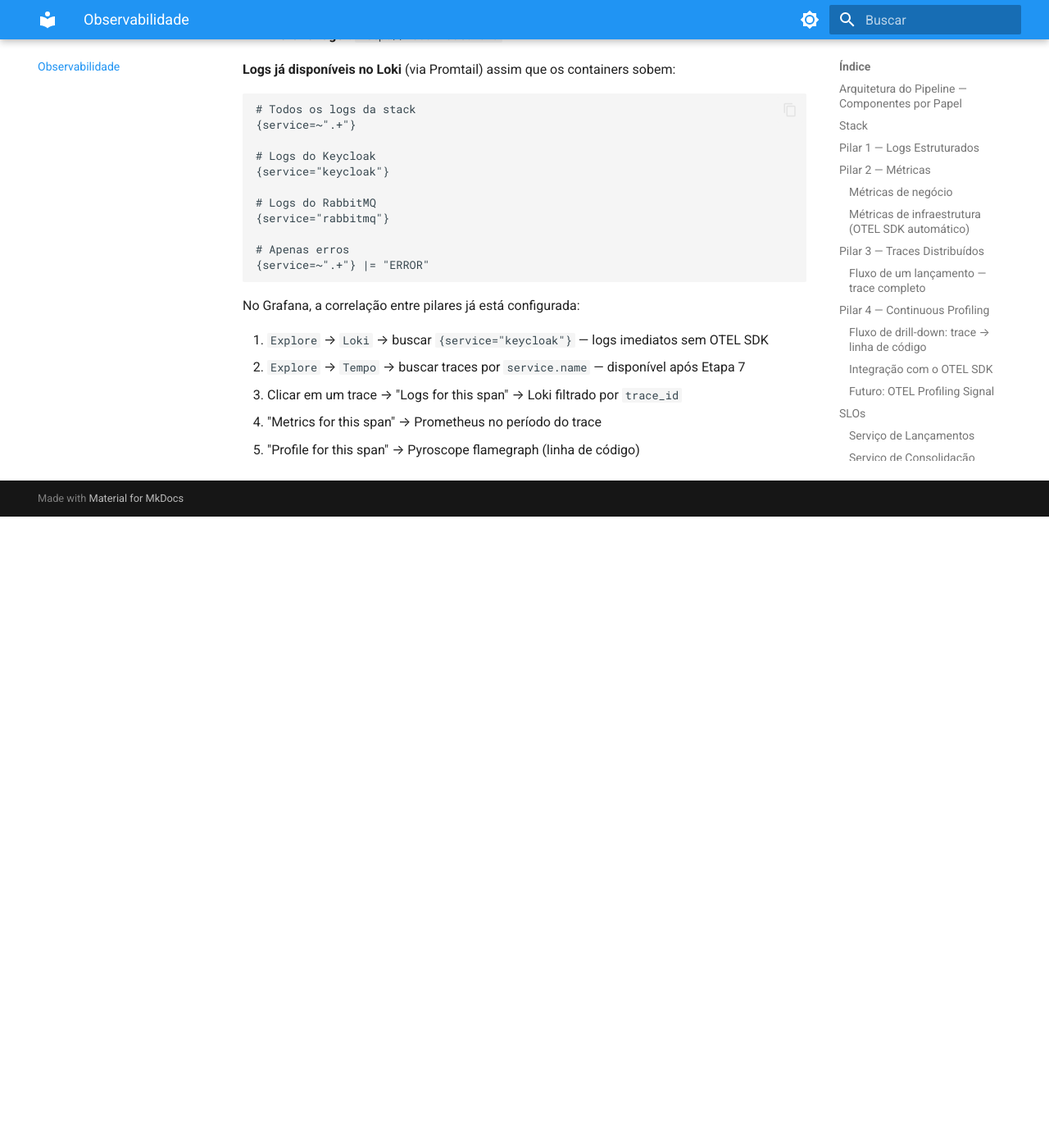
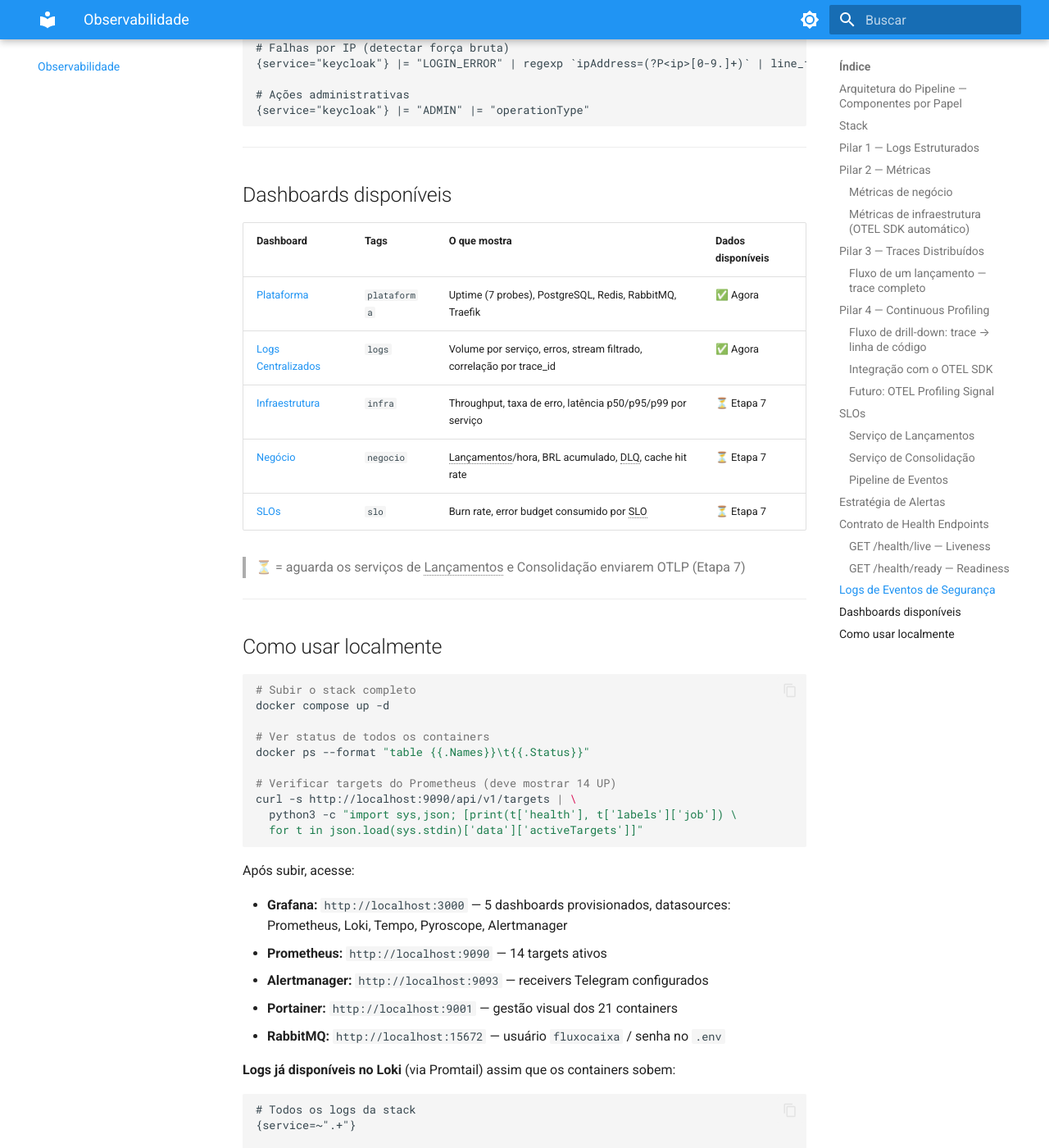
Before and after one commit to gsperim/account-engine-lab, an MkDocs documentation site: the page built from docs/observabilidade/index.md, in a window 1280 px wide and 1400 px high, scrolled down 11512 px. Shown: the whole window at 82% size. Built offline with MkDocs 1.6.1 and Material for MkDocs 9.7.7, drawn with Linux system fonts in a browser that asks for light colours; before the commit the page ends 12142 px from its top, so only the background shows below that; some of the changed text lies outside the part shown.

Commit message:
docs(obs): atualizar página de observabilidade com estado real da stack
- Stack: adicionar Alertmanager, Blackbox, Portainer com container_names
- Alertas: refletir Telegram ativo + tabela de onde verificar no Grafana
- Dashboards: nova seção com os 5 dashboards, disponibilidade e links
- Como usar: comandos atualizados, 14 targets, todos os acessos locais

Co-Authored-By: Claude Sonnet 4.6 <noreply@anthropic.com>

````diff
--- a/docs/observabilidade/index.md
+++ b/docs/observabilidade/index.md
@@ -99,14 +99,17 @@ flowchart LR
 
 ## Stack
 
-| Porta local | Componente | Pilar |
-|-------------|-----------|-------|
-| `:3000` | Grafana | UI unificada — correlação entre todos os pilares |
-| `:4317 / :4318` | OTEL Collector | Pipeline de traces, métricas e logs |
-| `:9090` | Prometheus | Métricas |
-| `:3100` | Loki | Logs |
-| `:3200` | Tempo | Traces |
-| `:4040` | Pyroscope | Profiles (drill-down até linha de código) |
+| Porta local | Container | Papel | Pilar |
+|-------------|-----------|-------|-------|
+| `:3000` | `obs-grafana` | UI unificada — dashboards, Explore, correlação | Visualização |
+| `:9090` | `obs-prometheus` | Métricas + avaliação de regras de alerta | Métricas |
+| `:9093` | `obs-alertmanager` | Roteamento de alertas → Telegram / Slack / PagerDuty | Alertas |
+| `:3100` | `obs-loki` | Logs | Logs |
+| `:3200` | `obs-tempo` | Traces distribuídos | Traces |
+| `:4040` | `obs-pyroscope` | Continuous profiling (drill-down até linha de código) | Profiles |
+| `:4317 / :4318` | `obs-otel-collector` | Pipeline OTLP — recebe, processa, roteia | Pipeline |
+| `:9115` | `obs-blackbox` | Probes sintéticos de uptime (7 endpoints monitorados) | Uptime |
+| `:9001` | `dev-portainer` | Gestão visual dos containers | Dev |
 
 ---
 
@@ -320,8 +323,17 @@ OTEL SDK (profiling) → OTEL Collector → Pyroscope
 | **Warning** | Burn rate > 1× (consumindo budget acima do normal) | Telegram ⚠️ | Slack `#alertas-infra` | Investigar no turno |
 | **Info** | Anomalia sem impacto em SLO ainda | Telegram ℹ️ | Slack `#alertas-info` | Monitorar |
 
-> **Dev:** Telegram configurado no `alertmanager.yml` — setup em 3 minutos via `@BotFather`. Credenciais em `TELEGRAM_BOT_TOKEN` e `TELEGRAM_CHAT_ID` no `.env`.
-> **Produção:** descomentar receivers Slack + PagerDuty no `alertmanager.yml` e definir `SLACK_WEBHOOK_URL` e `PAGERDUTY_INTEGRATION_KEY`.
+> **Dev:** Telegram ativo — bot `@PerimArchChalenger_bot` configurado em `observability/alertmanager.yml` (arquivo fora do git por conter token). Receivers: `telegram-warning` (padrão), `telegram-critical`, `telegram-info`.
+> **Produção:** adicionar receivers Slack + PagerDuty no `alertmanager.yml` com `SLACK_WEBHOOK_URL` e `PAGERDUTY_INTEGRATION_KEY`.
+
+**Verificar alertas disparados:**
+
+| Onde | Como |
+|------|------|
+| Grafana | Alerting → Alert rules → filtrar por `Mimir / Prometheus` |
+| Grafana | Alerting → Active notifications |
+| Alertmanager UI | `http://localhost:9093` → aba Alerts |
+| Métricas | `alertmanager_notifications_total{integration="telegram"}` no Prometheus |
 
 **Regras críticas (PromQL):**
 
@@ -437,23 +449,42 @@ No Grafana, consulte os eventos de segurança:
 
 ---
 
+## Dashboards disponíveis
+
+| Dashboard | Tags | O que mostra | Dados disponíveis |
+|-----------|------|-------------|------------------|
+| [Plataforma](http://localhost:3000/d/plataforma-fluxo-de-caixa) | `plataforma` | Uptime (7 probes), PostgreSQL, Redis, RabbitMQ, Traefik | ✅ Agora |
+| [Logs Centralizados](http://localhost:3000/d/logs-fluxo-de-caixa) | `logs` | Volume por serviço, erros, stream filtrado, correlação por trace_id | ✅ Agora |
+| [Infraestrutura](http://localhost:3000/d/infraestrutura-e28094-fluxo-de-caixa) | `infra` | Throughput, taxa de erro, latência p50/p95/p99 por serviço | ⏳ Etapa 7 |
+| [Negócio](http://localhost:3000/d/negocio-e28094-fluxo-de-caixa) | `negocio` | Lançamentos/hora, BRL acumulado, DLQ, cache hit rate | ⏳ Etapa 7 |
+| [SLOs](http://localhost:3000/d/slos-e28094-fluxo-de-caixa) | `slo` | Burn rate, error budget consumido por SLO | ⏳ Etapa 7 |
+
+> ⏳ = aguarda os serviços de Lançamentos e Consolidação enviarem OTLP (Etapa 7)
+
+---
+
 ## Como usar localmente
 
 ```bash
-# Subir o stack completo de observabilidade
-docker compose up otel-collector prometheus loki promtail tempo grafana \
-                  pyroscope alertmanager blackbox -d
+# Subir o stack completo
+docker compose up -d
 
-# Verificar saúde dos componentes
-docker compose ps otel-collector prometheus loki promtail tempo grafana \
-                  pyroscope alertmanager blackbox
+# Ver status de todos os containers
+docker ps --format "table {{.Names}}\t{{.Status}}"
+
+# Verificar targets do Prometheus (deve mostrar 14 UP)
+curl -s http://localhost:9090/api/v1/targets | \
+  python3 -c "import sys,json; [print(t['health'], t['labels']['job']) \
+  for t in json.load(sys.stdin)['data']['activeTargets']]"
 ```
 
 Após subir, acesse:
 
-- **Grafana:** `http://localhost:3000` — datasources já provisionados (Prometheus, Loki, Tempo, Pyroscope)
-- **Prometheus:** `http://localhost:9090` — 13 targets ativos
-- **Alertmanager:** `http://localhost:9093`
+- **Grafana:** `http://localhost:3000` — 5 dashboards provisionados, datasources: Prometheus, Loki, Tempo, Pyroscope, Alertmanager
+- **Prometheus:** `http://localhost:9090` — 14 targets ativos
+- **Alertmanager:** `http://localhost:9093` — receivers Telegram configurados
+- **Portainer:** `http://localhost:9001` — gestão visual dos 21 containers
+- **RabbitMQ:** `http://localhost:15672` — usuário `fluxocaixa` / senha no `.env`
 
 **Logs já disponíveis no Loki** (via Promtail) assim que os containers sobem:
 
````
